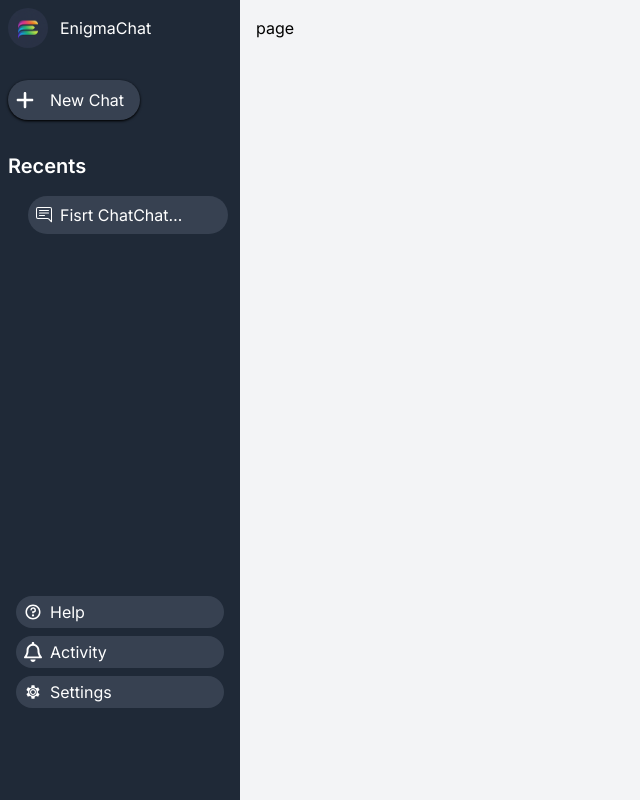
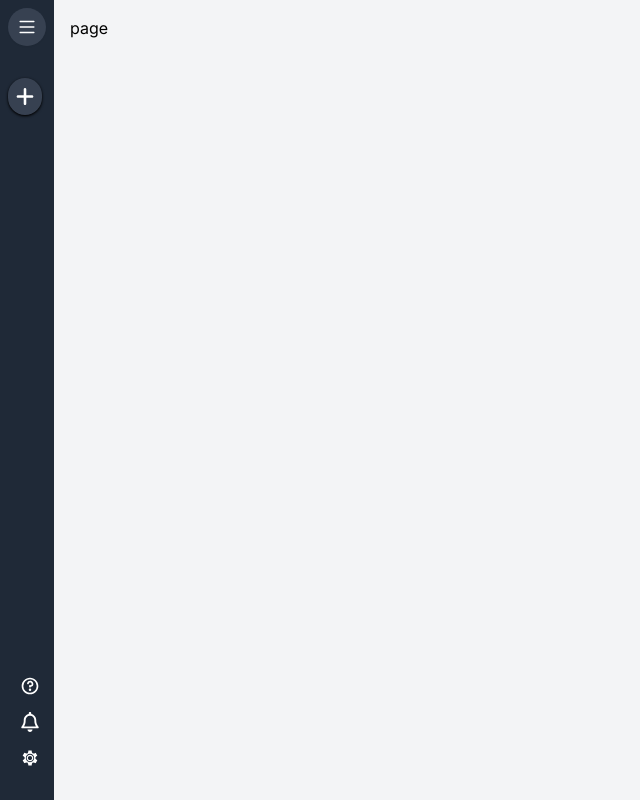
Before and after one commit to BhupendraLute/enigmachat, a Next.js app: page /chat in a window 1280 px wide. Shown: the whole page, without its empty margins (0-640 px from the left). Built offline with nearby package versions, Linux system fonts and the light colour scheme.

Commit message:
enhanced sidebar functionality

```diff
--- a/package.json
+++ b/package.json
@@ -10,6 +10,7 @@
   },
   "dependencies": {
     "@google/generative-ai": "^0.11.1",
+    "clsx": "^2.1.1",
     "next": "14.2.3",
     "react": "^18",
     "react-dom": "^18"
--- /dev/null
+++ b/src/app/(app)/chat/[id]/page.tsx
@@ -0,0 +1,9 @@
+import React from 'react'
+
+const ChatIdPage = () => {
+  return (
+    <div>ChatIdPage</div>
+  )
+}
+
+export default ChatIdPage
--- a/src/components/Sidebar.tsx
+++ b/src/components/Sidebar.tsx
@@ -1,38 +1,59 @@
 "use client";
 import Image from "next/image";
 import SidebarTab from "./SidebarTab";
+import { useState } from "react";
+import cn from "clsx";
 
 const Sidebar = () => {
+	const [isSidebarExpanded, setIsSidebarExpanded] = useState(false);
+
+	const handleHamburger = () => {
+		setIsSidebarExpanded(!isSidebarExpanded);
+	};
+
 	return (
 		<aside
 			id="sidebar"
-			className="hidden md:w-fit lg:w-60 md:block bg-gray-800 text-white"
+			className="hidden md:w-fit max-w-[15rem] md:block bg-gray-800 text-white transition-all duration-500"
 		>
 			<section className="p-2">
-				<div className="w-fit flex items-center gap-1 overflow-hidden cursor-pointer">
+				<button
+					className="w-fit flex items-center gap-1 overflow-hidden cursor-pointer bg-gray-700 rounded-full shadow-sm p-2"
+					onClick={handleHamburger}
+				>
 					<Image
-						src={"/logo.jpeg"}
+						src={"/svg/menu-icon.svg"}
 						alt="menu-icon"
-						width={40}
-						height={40}
+						width={22}
+						height={22}
+						priority
 						className="rounded-full"
 					/>
-					<span className="max-md:hidden px-2 py-1">EnigmaChat</span>
-				</div>
+				</button>
 
-				<div className="w-fit p-2 mt-8 flex items-center gap-2 bg-gray-700 hover:bg-gray-600 rounded-full shadow shadow-black cursor-pointer transition-all duration-75">
+				<button className="w-fit p-2 mt-8 flex items-center gap-2 bg-gray-700 hover:bg-gray-600 rounded-full shadow shadow-black cursor-pointer transition-all duration-75">
 					<Image
 						src={"/svg/plus.svg"}
 						alt="menu-icon"
 						width={18}
 						height={18}
 					/>
-					<span className="max-lg:hidden px-2 cursor-pointer">
+					<span
+						className={cn("px-2 cursor-pointer", {
+							hidden: !isSidebarExpanded,
+							flex: isSidebarExpanded,
+						})}
+					>
 						New Chat
 					</span>
-				</div>
+				</button>
 
-				<div className="md:flex flex-col mt-8">
+				<div
+					className={cn("flex-col mt-8", {
+						hidden: !isSidebarExpanded,
+						flex: isSidebarExpanded,
+					})}
+				>
 					<h3 className="text-xl font-semibold">Recents</h3>
 					<ul className="mt-2 ml-4 py-2 px-1 flex flex-col gap-2 h-[48vh] overflow-y-scroll custom-scrollbar">
 						<SidebarTab
@@ -43,13 +64,22 @@ const Sidebar = () => {
 					</ul>
 				</div>
 
-				<div className="py-4 px-1">
+				<div className="absolute bottom-1 py-4">
 					<ul className="py-2 px-1 flex flex-col gap-2 ">
-						<SidebarTab icon={"/svg/help.svg"} title={"Help"} />
-						<SidebarTab icon={"/svg/bell.svg"} title={"Activity"} />
+						<SidebarTab
+							icon={"/svg/help.svg"}
+							title={"Help"}
+							isSidebarExpanded={isSidebarExpanded}
+						/>
+						<SidebarTab
+							icon={"/svg/bell.svg"}
+							title={"Activity"}
+							isSidebarExpanded={isSidebarExpanded}
+						/>
 						<SidebarTab
 							icon={"/svg/setting.svg"}
 							title={"Settings"}
+							isSidebarExpanded={isSidebarExpanded}
 						/>
 					</ul>
 				</div>
--- a/src/components/SidebarTab.tsx
+++ b/src/components/SidebarTab.tsx
@@ -7,9 +7,15 @@ type SidebarTabPropsType = {
 	title: string;
 	onClickTab?: () => void;
 	action?: boolean;
+	isSidebarExpanded?: boolean;
 };
 
-const SidebarTab = ({ icon, title, action = false }: SidebarTabPropsType) => {
+const SidebarTab = ({
+	icon,
+	title,
+	action = false,
+	isSidebarExpanded = true,
+}: SidebarTabPropsType) => {
 	const menuRef = useRef<HTMLDivElement>(null);
 
 	const [isContentEditable, setIsContentEditable] = useState(false);
@@ -40,11 +46,19 @@ const SidebarTab = ({ icon, title, action = false }: SidebarTabPropsType) => {
 	};
 
 	return (
-		<li className="flex items-center gap-2 bg-gray-700 hover:bg-slate-600 py-1 px-2 rounded-full cursor-pointer transition-all duration-200 relative group">
-			<Image src={icon} alt="tab-icon" width={18} height={18} />{" "}
+		<li className="flex items-center gap-2 hover:bg-slate-600 py-1 px-2 rounded-full cursor-pointer transition-all duration-200 relative group">
+			<Image
+				src={icon}
+				alt="tab-icon"
+				width={18}
+				height={18}
+				className="w-5 h-5"
+			/>{" "}
+			{isSidebarExpanded && (
 				<span className="truncate" contentEditable={isContentEditable}>
 					{title}
 				</span>
+			)}
 			{action && (
 				<>
 					<button
@@ -64,7 +78,10 @@ const SidebarTab = ({ icon, title, action = false }: SidebarTabPropsType) => {
 							className="p-2 absolute top-8 right-4 z-[2] flex flex-col gap-2 bg-gray-800 shadow-md rounded-md text-sm"
 							ref={menuRef}
 						>
-							<button className="py-1 px-4 hover:bg-gray-700 rounded flex items-center justify-between gap-1" onClick={handleRename}>
+							<button
+								className="py-1 px-4 hover:bg-gray-700 rounded flex items-center justify-between gap-1"
+								onClick={handleRename}
+							>
 								Rename{" "}
 								<Image
 									src={"/svg/rename.svg"}
@@ -74,7 +91,10 @@ const SidebarTab = ({ icon, title, action = false }: SidebarTabPropsType) => {
 								/>
 							</button>
 
-							<button className="py-1 px-4 hover:bg-gray-700 rounded flex items-center justify-between gap-1" onClick={handleDelete}>
+							<button
+								className="py-1 px-4 hover:bg-gray-700 rounded flex items-center justify-between gap-1"
+								onClick={handleDelete}
+							>
 								Delete{" "}
 								<Image
 									src={"/svg/delete.svg"}
```
Also changed, not shown: 1 other file (tests, documents, lock files or other folders). Lines whose indentation alone changed are shown as unchanged.
